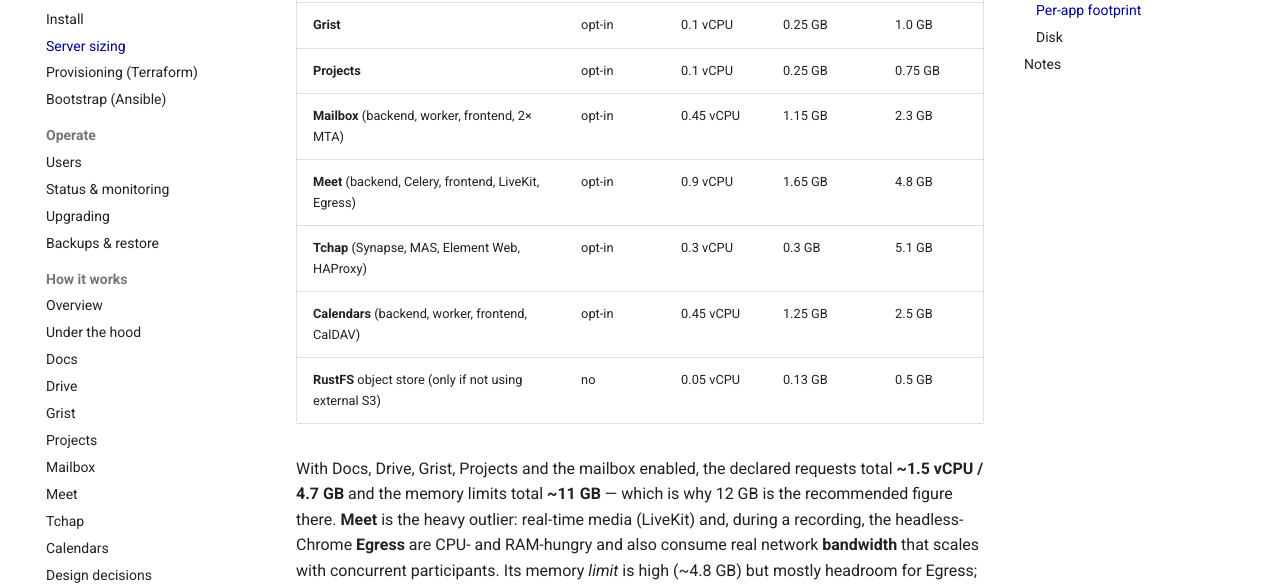
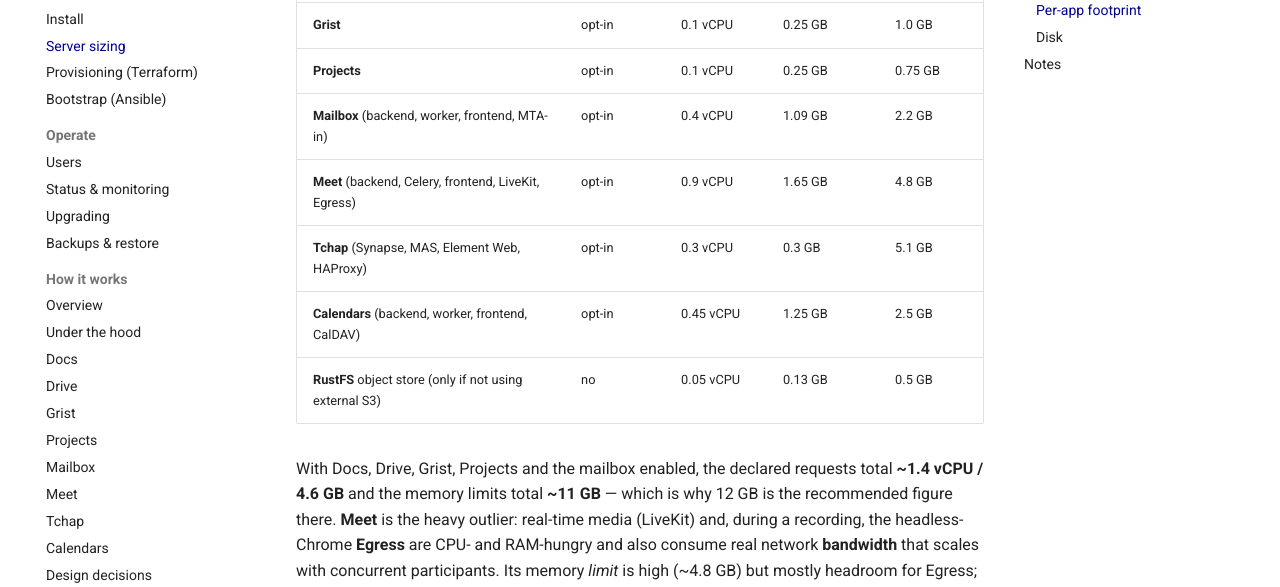
Before and after one commit to corentingiraud/ownsuite, an MkDocs documentation site: the page built from docs/operate/sizing.md, in a window 1280 px wide and 900 px high, scrolled down 1322 px. Shown: the part 152-739 px from the top of the window. Built offline with MkDocs 1.6.1 and Material for MkDocs 9.7.7, drawn with Linux system fonts in a browser that asks for light colours; comment, search, counter and statistics services are not loaded.

Commit message:
docs(sizing): update Mailbox row for the removal of mta-out

```diff
--- a/docs/operate/sizing.md
+++ b/docs/operate/sizing.md
@@ -44,14 +44,14 @@
 | **Drive** (backend, Celery, frontend) | opt-in | 0.15 vCPU | 0.65 GB | 1.4 GB |
 | **Grist** | opt-in | 0.1 vCPU | 0.25 GB | 1.0 GB |
 | **Projects** | opt-in | 0.1 vCPU | 0.25 GB | 0.75 GB |
-| **Mailbox** (backend, worker, frontend, 2× MTA) | opt-in | 0.45 vCPU | 1.15 GB | 2.3 GB |
+| **Mailbox** (backend, worker, frontend, MTA-in) | opt-in | 0.4 vCPU | 1.09 GB | 2.2 GB |
 | **Meet** (backend, Celery, frontend, LiveKit, Egress) | opt-in | 0.9 vCPU | 1.65 GB | 4.8 GB |
 | **Tchap** (Synapse, MAS, Element Web, HAProxy) | opt-in | 0.3 vCPU | 0.3 GB | 5.1 GB |
 | **Calendars** (backend, worker, frontend, CalDAV) | opt-in | 0.45 vCPU | 1.25 GB | 2.5 GB |
 | **RustFS** object store (only if not using external S3) | no | 0.05 vCPU | 0.13 GB | 0.5 GB |
 
 With Docs, Drive, Grist, Projects and the mailbox enabled, the declared requests total
-**~1.5 vCPU / 4.7 GB** and the memory limits total **~11 GB** — which is why 12 GB is the
+**~1.4 vCPU / 4.6 GB** and the memory limits total **~11 GB** — which is why 12 GB is the
 recommended figure there. **Meet** is the heavy outlier: real-time media (LiveKit) and, during a
 recording, the headless-Chrome **Egress** are CPU- and RAM-hungry and also consume real network
 **bandwidth** that scales with concurrent participants. Its memory *limit* is high (~4.8 GB) but
```
